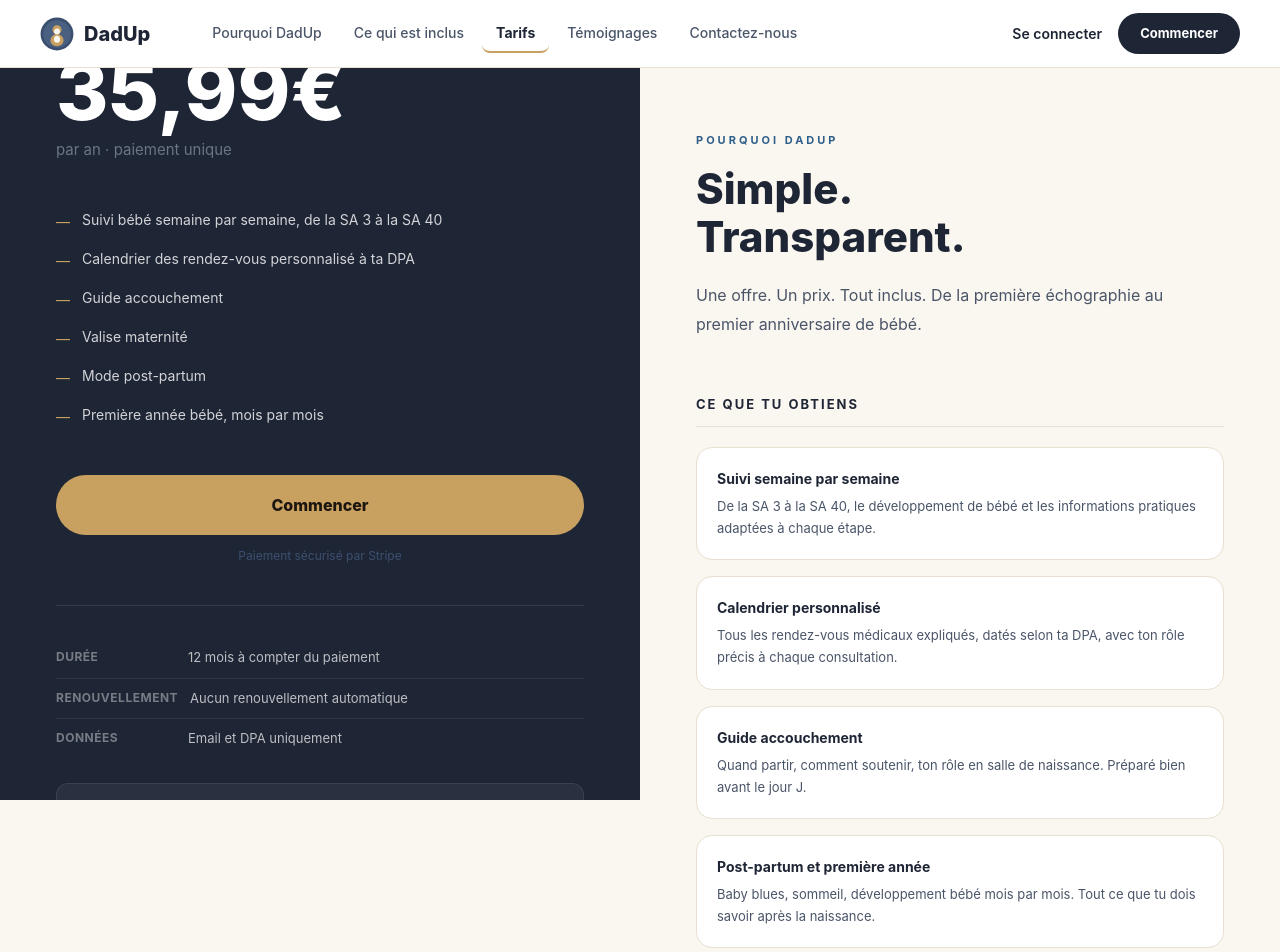
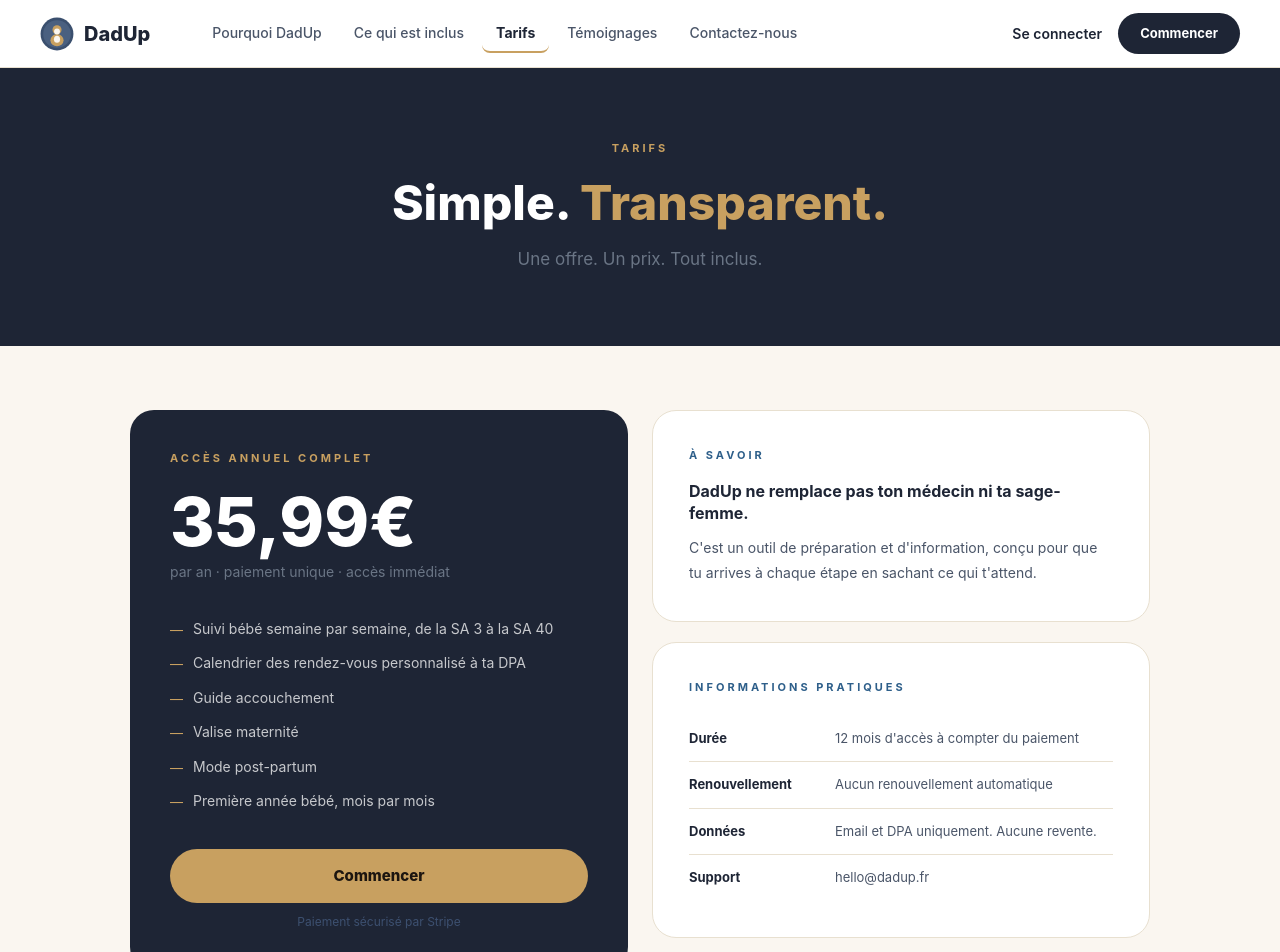
Before and after one commit to Julproject/dadup, a Next.js app: page /tarifs in a window 1280 px wide. Shown: the top 952 px of the page. Built offline with nearby package versions, Linux system fonts and the light colour scheme.

Commit message:
Update page.tsx

```diff
--- a/app/tarifs/page.tsx
+++ b/app/tarifs/page.tsx
@@ -29,15 +29,14 @@ export default function TarifsPage() {
       <style>{`
         *{box-sizing:border-box;margin:0;padding:0;}
         .nl{display:flex;}.nc{display:flex;}
-        .layout{display:grid;grid-template-columns:1fr 1fr;min-height:calc(100vh - 68px);}
-        .left-col{position:sticky;top:68px;height:calc(100vh - 68px);overflow:hidden;}
-        .right-col{padding:64px 56px;overflow-y:auto;}
+        .grid{display:grid;grid-template-columns:1fr 1fr;gap:24px;align-items:start;}
         @media(max-width:900px){
           .nl{display:none!important;}.nc{display:none!important;}
-          .layout{grid-template-columns:1fr!important;min-height:auto!important;}
-          .left-col{position:relative!important;top:auto!important;height:auto!important;padding:48px 24px!important;}
-          .right-col{padding:40px 24px!important;}
+          .grid{grid-template-columns:1fr!important;}
           nav{padding:0 20px!important;}
+          h1{font-size:32px!important;}
+          .hero{padding:48px 24px!important;}
+          .main{padding:40px 24px 80px!important;}
         }
       `}</style>
 
@@ -62,83 +61,85 @@ export default function TarifsPage() {
         </div>
       </nav>
 
-      {/* LAYOUT 2 COLONNES */}
-      <div className="layout">
+      {/* HERO */}
+      <section className="hero" style={{ background: C.dark, padding: '72px 40px' }}>
+        <div style={{ maxWidth: '760px', margin: '0 auto', textAlign: 'center' }}>
+          <p style={{ color: C.gold, fontSize: '11px', fontWeight: 700, letterSpacing: '3px', textTransform: 'uppercase', margin: '0 0 20px' }}>Tarifs</p>
+          <h1 style={{ color: C.white, fontSize: '48px', fontWeight: 800, margin: '0 0 16px', lineHeight: 1.1 }}>
+            Simple. <span style={{ color: C.gold }}>Transparent.</span>
+          </h1>
+          <p style={{ color: '#6a7585', fontSize: '17px', lineHeight: 1.7, margin: 0 }}>Une offre. Un prix. Tout inclus.</p>
+        </div>
+      </section>
 
-        {/* COLONNE GAUCHE — sticky, fond sombre */}
-        <div className="left-col" style={{ background: C.dark, padding: '64px 56px', display: 'flex', flexDirection: 'column', justifyContent: 'center' }}>
-          <p style={{ color: C.gold, fontSize: '11px', fontWeight: 700, letterSpacing: '3px', textTransform: 'uppercase', margin: '0 0 24px' }}>Accès annuel complet</p>
+      {/* CONTENU PRINCIPAL */}
+      <div className="main" style={{ maxWidth: '1100px', margin: '0 auto', padding: '64px 40px 80px' }}>
+        <div className="grid">
 
-          <div style={{ marginBottom: '8px' }}>
-            <span style={{ color: C.white, fontSize: '80px', fontWeight: 800, lineHeight: 1 }}>35,99€</span>
+          {/* COLONNE GAUCHE — carte prix */}
+          <div style={{ background: C.dark, borderRadius: '24px', padding: '40px', display: 'flex', flexDirection: 'column' }}>
+            <p style={{ color: C.gold, fontSize: '11px', fontWeight: 700, letterSpacing: '3px', textTransform: 'uppercase', margin: '0 0 20px' }}>Accès annuel complet</p>
+            <div style={{ marginBottom: '6px' }}>
+              <span style={{ color: C.white, fontSize: '68px', fontWeight: 800, lineHeight: 1 }}>35,99€</span>
             </div>
-          <p style={{ color: '#6a7585', fontSize: '15px', margin: '0 0 48px' }}>par an · paiement unique</p>
+            <p style={{ color: '#6a7585', fontSize: '14px', margin: '0 0 36px' }}>par an · paiement unique · accès immédiat</p>
 
-          <div style={{ display: 'flex', flexDirection: 'column', gap: '16px', marginBottom: '48px' }}>
+            <div style={{ display: 'flex', flexDirection: 'column', gap: '12px', marginBottom: '36px' }}>
               {FEATURES.map(f => (
-              <div key={f} style={{ display: 'flex', gap: '12px', alignItems: 'flex-start' }}>
-                <span style={{ color: C.gold, fontSize: '14px', flexShrink: 0, marginTop: '2px' }}>—</span>
-                <p style={{ color: 'rgba(255,255,255,0.8)', fontSize: '14px', margin: 0, lineHeight: 1.6 }}>{f}</p>
+                <div key={f} style={{ display: 'flex', gap: '10px', alignItems: 'flex-start' }}>
+                  <span style={{ color: C.gold, fontSize: '13px', flexShrink: 0, marginTop: '3px' }}>—</span>
+                  <p style={{ color: 'rgba(255,255,255,0.75)', fontSize: '14px', margin: 0, lineHeight: 1.55 }}>{f}</p>
                 </div>
               ))}
             </div>
 
-          <button onClick={goToStripe} style={{ background: C.gold, color: '#1c1510', border: 'none', padding: '18px', borderRadius: '32px', fontSize: '16px', fontWeight: 800, cursor: 'pointer', width: '100%', marginBottom: '12px' }}>
+            <button onClick={goToStripe} style={{ background: C.gold, color: '#1c1510', border: 'none', padding: '16px', borderRadius: '32px', fontSize: '15px', fontWeight: 800, cursor: 'pointer', width: '100%', marginBottom: '10px' }}>
               Commencer
             </button>
-          <p style={{ color: '#3d5070', fontSize: '12px', textAlign: 'center', marginBottom: '40px' }}>Paiement sécurisé par Stripe</p>
+            <p style={{ color: '#3d5070', fontSize: '12px', textAlign: 'center', margin: 0 }}>Paiement sécurisé par Stripe</p>
+          </div>
+
+          {/* COLONNE DROITE — infos */}
+          <div style={{ display: 'flex', flexDirection: 'column', gap: '20px' }}>
+
+            {/* À SAVOIR */}
+            <div style={{ background: C.white, borderRadius: '24px', padding: '36px', border: `1px solid ${C.border}` }}>
+              <p style={{ color: C.blue, fontSize: '11px', fontWeight: 700, letterSpacing: '3px', textTransform: 'uppercase', margin: '0 0 16px' }}>À savoir</p>
+              <p style={{ color: C.dark, fontSize: '16px', fontWeight: 700, margin: '0 0 12px', lineHeight: 1.4 }}>DadUp ne remplace pas ton médecin ni ta sage-femme.</p>
+              <p style={{ color: C.text, fontSize: '14px', lineHeight: 1.75, margin: 0 }}>C&apos;est un outil de préparation et d&apos;information, conçu pour que tu arrives à chaque étape en sachant ce qui t&apos;attend.</p>
+            </div>
 
             {/* INFOS PRATIQUES */}
-          <div style={{ borderTop: '1px solid rgba(255,255,255,0.1)', paddingTop: '32px', marginBottom: '24px' }}>
+            <div style={{ background: C.white, borderRadius: '24px', padding: '36px', border: `1px solid ${C.border}` }}>
+              <p style={{ color: C.blue, fontSize: '11px', fontWeight: 700, letterSpacing: '3px', textTransform: 'uppercase', margin: '0 0 20px' }}>Informations pratiques</p>
+              <div style={{ display: 'flex', flexDirection: 'column' }}>
                 {[
-              { label: "Durée", val: "12 mois à compter du paiement" },
+                  { label: "Durée", val: "12 mois d'accès à compter du paiement" },
                   { label: "Renouvellement", val: "Aucun renouvellement automatique" },
-              { label: "Données", val: "Email et DPA uniquement" },
+                  { label: "Données", val: "Email et DPA uniquement. Aucune revente." },
+                  { label: "Support", val: "hello@dadup.fr" },
                 ].map(({ label, val }, i, arr) => (
-              <div key={label} style={{ display: 'flex', gap: '12px', padding: '10px 0', borderBottom: i < arr.length - 1 ? '1px solid rgba(255,255,255,0.07)' : 'none' }}>
-                <p style={{ color: 'rgba(255,255,255,0.4)', fontSize: '12px', fontWeight: 700, margin: 0, minWidth: '120px', flexShrink: 0, textTransform: 'uppercase', letterSpacing: '0.5px' }}>{label}</p>
-                <p style={{ color: 'rgba(255,255,255,0.7)', fontSize: '13px', margin: 0 }}>{val}</p>
-              </div>
-            ))}
-          </div>
-
-          {/* À SAVOIR */}
-          <div style={{ background: 'rgba(255,255,255,0.05)', borderRadius: '12px', padding: '16px', border: '1px solid rgba(255,255,255,0.08)' }}>
-            <p style={{ color: C.textLight, fontSize: '12px', lineHeight: 1.7, margin: 0 }}>DadUp ne remplace pas ton médecin ni ta sage-femme. C&apos;est un outil de préparation, conçu pour que tu arrives à chaque étape en sachant ce qui t&apos;attend.</p>
-          </div>
-        </div>
-
-        {/* COLONNE DROITE — scrollable, fond crème */}
-        <div className="right-col">
-
-          {/* TITRE */}
-          <div style={{ marginBottom: '56px' }}>
-            <p style={{ color: C.blue, fontSize: '11px', fontWeight: 700, letterSpacing: '3px', textTransform: 'uppercase', margin: '0 0 16px' }}>Pourquoi DadUp</p>
-            <h1 style={{ color: C.dark, fontSize: '42px', fontWeight: 800, lineHeight: 1.15, margin: '0 0 20px' }}>Simple.<br />Transparent.</h1>
-            <p style={{ color: C.text, fontSize: '16px', lineHeight: 1.8, margin: 0 }}>Une offre. Un prix. Tout inclus. De la première échographie au premier anniversaire de bébé.</p>
-          </div>
-
-          {/* CE QUE C'EST */}
-          <div style={{ marginBottom: '48px' }}>
-            <p style={{ color: C.dark, fontSize: '13px', fontWeight: 700, letterSpacing: '2px', textTransform: 'uppercase', margin: '0 0 20px', borderBottom: `1px solid ${C.border}`, paddingBottom: '12px' }}>Ce que tu obtiens</p>
-            <div style={{ display: 'flex', flexDirection: 'column', gap: '16px' }}>
-              {[
-                { titre: "Suivi semaine par semaine", desc: "De la SA 3 à la SA 40, le développement de bébé et les informations pratiques adaptées à chaque étape." },
-                { titre: "Calendrier personnalisé", desc: "Tous les rendez-vous médicaux expliqués, datés selon ta DPA, avec ton rôle précis à chaque consultation." },
-                { titre: "Guide accouchement", desc: "Quand partir, comment soutenir, ton rôle en salle de naissance. Préparé bien avant le jour J." },
-                { titre: "Post-partum et première année", desc: "Baby blues, sommeil, développement bébé mois par mois. Tout ce que tu dois savoir après la naissance." },
-              ].map((item, i) => (
-                <div key={i} style={{ padding: '20px', background: C.white, borderRadius: '16px', border: `1px solid ${C.border}` }}>
-                  <p style={{ color: C.dark, fontSize: '14px', fontWeight: 700, margin: '0 0 6px' }}>{item.titre}</p>
-                  <p style={{ color: C.text, fontSize: '13px', lineHeight: 1.7, margin: 0 }}>{item.desc}</p>
+                  <div key={label} style={{ display: 'flex', gap: '16px', padding: '13px 0', borderBottom: i < arr.length - 1 ? `1px solid ${C.border}` : 'none' }}>
+                    <p style={{ color: C.dark, fontSize: '13px', fontWeight: 700, margin: 0, minWidth: '130px', flexShrink: 0 }}>{label}</p>
+                    <p style={{ color: C.text, fontSize: '13px', margin: 0, lineHeight: 1.5 }}>{val}</p>
                   </div>
                 ))}
               </div>
             </div>
 
-
           </div>
         </div>
+      </div>
+
+      {/* CTA BAS */}
+      <section style={{ background: C.dark, padding: '72px 40px', textAlign: 'center' as const }}>
+        <p style={{ color: C.gold, fontSize: '11px', fontWeight: 700, letterSpacing: '3px', textTransform: 'uppercase' as const, margin: '0 0 16px' }}>Prêt à commencer ?</p>
+        <h2 style={{ color: C.white, fontSize: '40px', fontWeight: 800, margin: '0 0 8px' }}>35,99€ par an</h2>
+        <p style={{ color: '#6a7585', fontSize: '15px', margin: '0 0 36px' }}>Paiement unique · Accès 12 mois · Sans renouvellement automatique</p>
+        <button onClick={goToStripe} style={{ background: C.gold, color: '#1c1510', border: 'none', padding: '18px 48px', borderRadius: '32px', fontSize: '16px', fontWeight: 800, cursor: 'pointer' }}>
+          Commencer
+        </button>
+      </section>
 
       {/* FOOTER */}
       <footer style={{ background: C.dark, borderTop: '1px solid #2e3848', padding: '32px 40px' }}>
```
Lines whose indentation alone changed are shown as unchanged.
